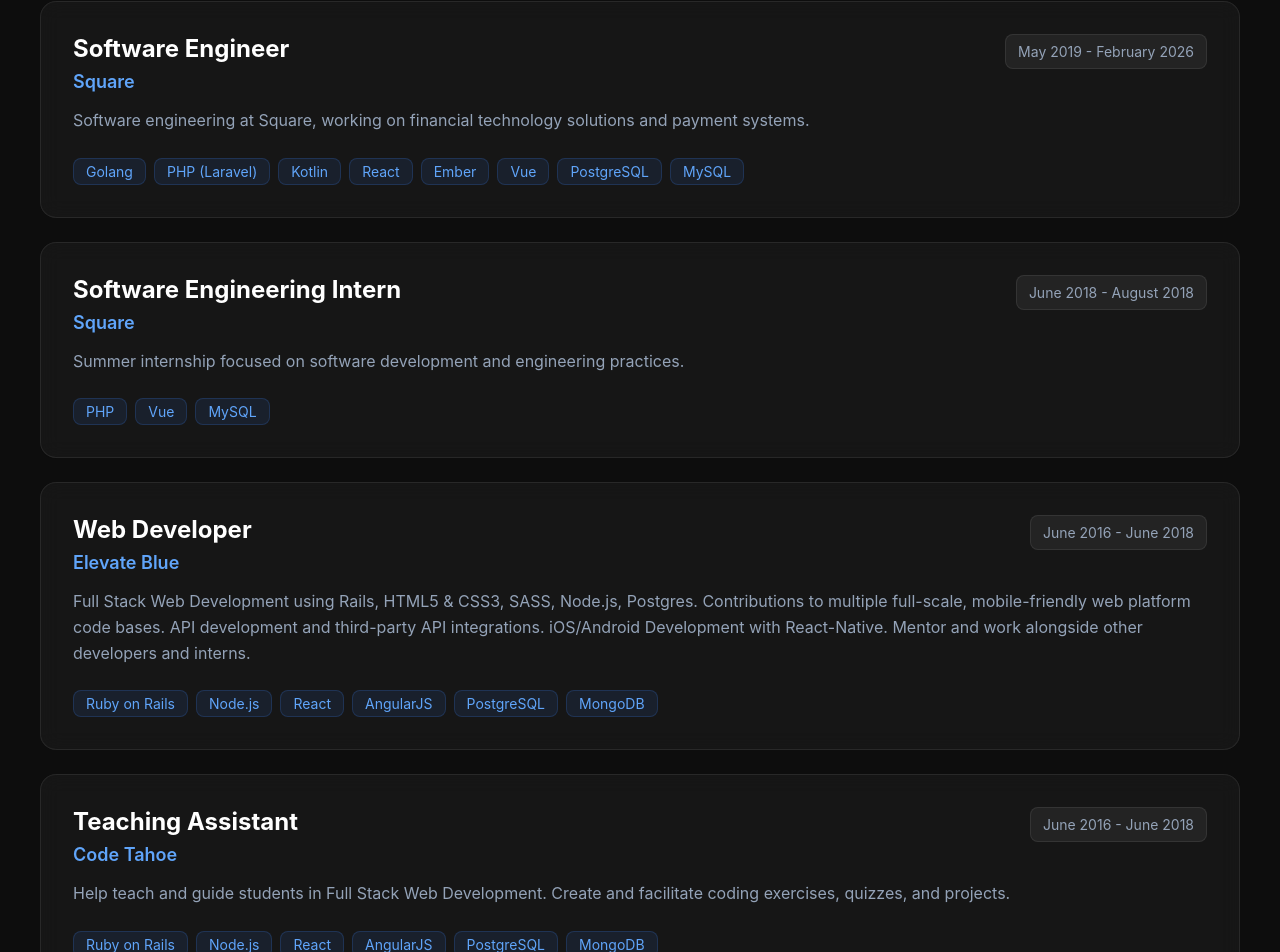
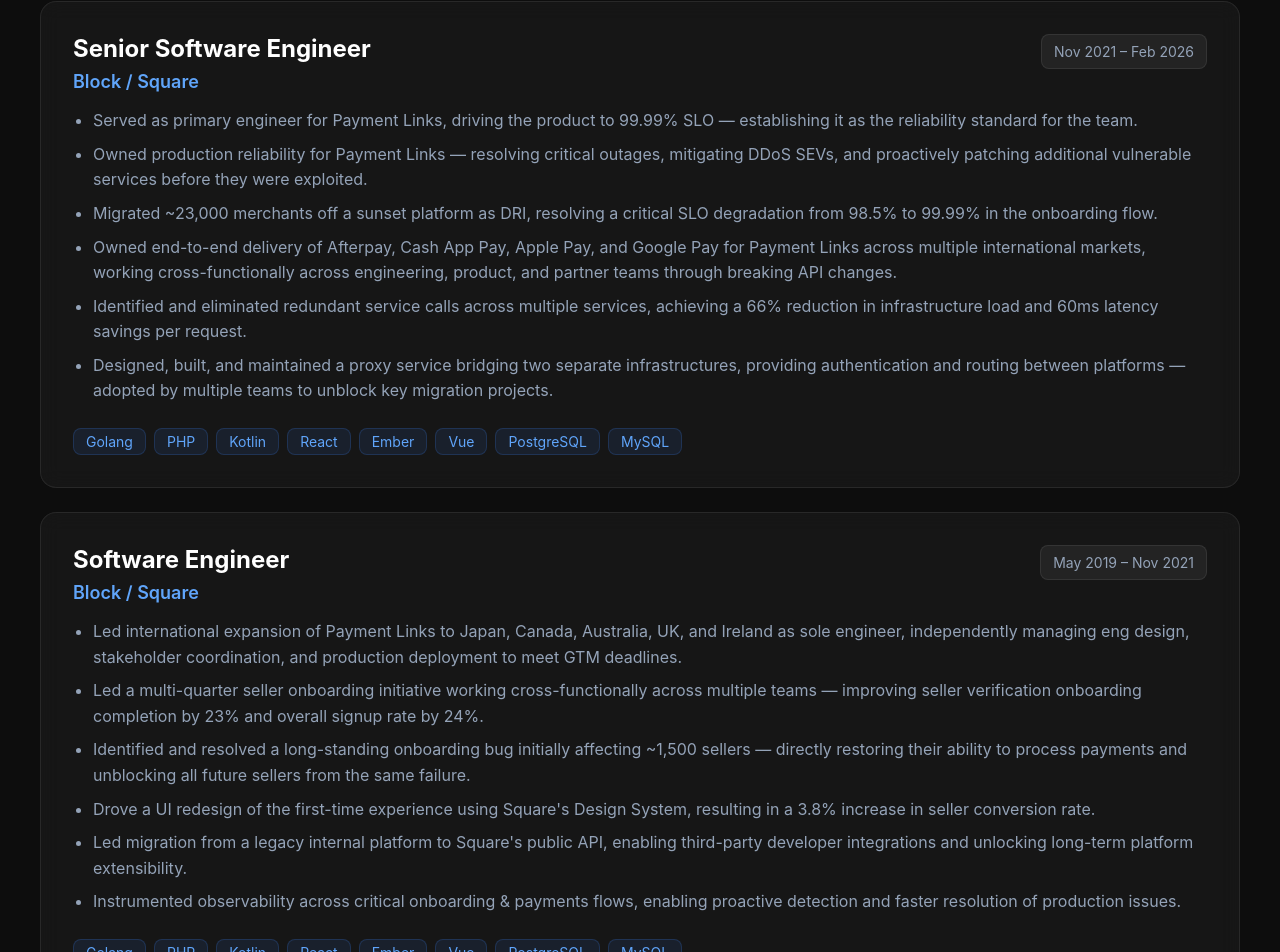
Before and after one commit to tfrasc/tfrasc.github.io, a React (Create React App) app in the folder personal-website/: page / in a window 1280 px wide. Shown: the part 954-1906 px from the top of the page. Built offline with nearby package versions, Linux system fonts and the light colour scheme.

Commit message:
Update experience page

```diff
--- a/personal-website/src/components/Experience.jsx
+++ b/personal-website/src/components/Experience.jsx
@@ -44,6 +44,17 @@
       color: '#94a3b8',
       fontSize: '0.875rem',
     },
+    bulletList: {
+      margin: '0 0 1.5rem 0',
+      paddingLeft: '1.25rem',
+      display: 'flex',
+      flexDirection: 'column',
+      gap: '0.5rem',
+    },
+    bulletItem: {
+      color: '#94a3b8',
+      lineHeight: '1.6',
+    },
     tags: {
       display: 'flex',
       flexWrap: 'wrap',
@@ -71,7 +82,14 @@
                   </div>
                   <span style={styles.period}>{job.period}</span>
                 </div>
-                <p style={sharedStyles.description}>{job.description}</p>
+                {Array.isArray(job.description)
+                  ? <ul style={styles.bulletList}>
+                      {job.description.map((bullet, i) => (
+                        <li key={i} style={styles.bulletItem}>{bullet}</li>
+                      ))}
+                    </ul>
+                  : <p style={sharedStyles.description}>{job.description}</p>
+                }
                 <div style={styles.tags}>
                   {job.skills.map((skill, skillIndex) => (
                     <span key={skillIndex} style={sharedStyles.tag}>{skill}</span>
--- a/personal-website/src/data/portfolioData.js
+++ b/personal-website/src/data/portfolioData.js
@@ -41,39 +41,42 @@
 
 export const experienceData = [
   {
-    title: "Software Engineer",
-    company: "Square",
-    period: "May 2019 - February 2026",
-    description: "Software engineering at Square, working on financial technology solutions and payment systems.",
-    skills: ["Golang", "PHP (Laravel)", "Kotlin", "React", "Ember", "Vue", "PostgreSQL", "MySQL"]
+    title: "Senior Software Engineer",
+    company: "Block / Square",
+    period: "Nov 2021 – Feb 2026",
+    description: [
+      "Served as primary engineer for Payment Links, driving the product to 99.99% SLO — establishing it as the reliability standard for the team.",
+      "Owned production reliability for Payment Links — resolving critical outages, mitigating DDoS SEVs, and proactively patching additional vulnerable services before they were exploited.",
+      "Migrated ~23,000 merchants off a sunset platform as DRI, resolving a critical SLO degradation from 98.5% to 99.99% in the onboarding flow.",
+      "Owned end-to-end delivery of Afterpay, Cash App Pay, Apple Pay, and Google Pay for Payment Links across multiple international markets, working cross-functionally across engineering, product, and partner teams through breaking API changes.",
+      "Identified and eliminated redundant service calls across multiple services, achieving a 66% reduction in infrastructure load and 60ms latency savings per request.",
+      "Designed, built, and maintained a proxy service bridging two separate infrastructures, providing authentication and routing between platforms — adopted by multiple teams to unblock key migration projects.",
+    ],
+    skills: ["Golang", "PHP", "Kotlin", "React", "Ember", "Vue", "PostgreSQL", "MySQL"]
   },
   {
-    title: "Software Engineering Intern",
-    company: "Square",
-    period: "June 2018 - August 2018",
-    description: "Summer internship focused on software development and engineering practices.",
-    skills: ["PHP", "Vue", "MySQL"]
+    title: "Software Engineer",
+    company: "Block / Square",
+    period: "May 2019 – Nov 2021",
+    description: [
+      "Led international expansion of Payment Links to Japan, Canada, Australia, UK, and Ireland as sole engineer, independently managing eng design, stakeholder coordination, and production deployment to meet GTM deadlines.",
+      "Led a multi-quarter seller onboarding initiative working cross-functionally across multiple teams — improving seller verification onboarding completion by 23% and overall signup rate by 24%.",
+      "Identified and resolved a long-standing onboarding bug initially affecting ~1,500 sellers — directly restoring their ability to process payments and unblocking all future sellers from the same failure.",
+      "Drove a UI redesign of the first-time experience using Square's Design System, resulting in a 3.8% increase in seller conversion rate.",
+      "Led migration from a legacy internal platform to Square's public API, enabling third-party developer integrations and unlocking long-term platform extensibility.",
+      "Instrumented observability across critical onboarding & payments flows, enabling proactive detection and faster resolution of production issues.",
+    ],
+    skills: ["Golang", "PHP", "Kotlin", "React", "Ember", "Vue", "PostgreSQL", "MySQL"]
   },
   {
-    title: "Web Developer",
+    title: "Web Developer & Teaching Assistant",
     company: "Elevate Blue",
-    period: "June 2016 - June 2018",
-    description: "Full Stack Web Development using Rails, HTML5 & CSS3, SASS, Node.js, Postgres. Contributions to multiple full-scale, mobile-friendly web platform code bases. API development and third-party API integrations. iOS/Android Development with React-Native. Mentor and work alongside other developers and interns.",
-    skills: ["Ruby on Rails", "Node.js", "React", "AngularJS", "PostgreSQL", "MongoDB"]
-  },
-  {
-    title: "Teaching Assistant",
-    company: "Code Tahoe",
-    period: "June 2016 - June 2018",
-    description: "Help teach and guide students in Full Stack Web Development. Create and facilitate coding exercises, quizzes, and projects.",
-    skills: ["Ruby on Rails", "Node.js", "React", "AngularJS", "PostgreSQL", "MongoDB"]
-  },
-  {
-    title: "Junior Developer",
-    company: "PCLender, LLC",
-    period: "January 2016 - June 2016",
-    description: "Learning, formally documenting, and teaching an in-house programming language. Agile Software Development using Jira. Quality Assurance and billable Professional Services work.",
-    skills: []
+    period: "June 2016 – June 2018",
+    description: [
+      "Full-stack development across multiple production codebases at an early-stage startup; built and integrated RESTful APIs, third-party service integrations, and iOS/Android mobile experiences using React Native.",
+      "Served as Teaching Assistant for an in-house coding bootcamp, mentoring students and junior developers through a full-stack web development curriculum.",
+    ],
+    skills: ["Ruby on Rails", "Node.js", "React Native", "PostgreSQL", "MongoDB"]
   }
 ];
 
```
